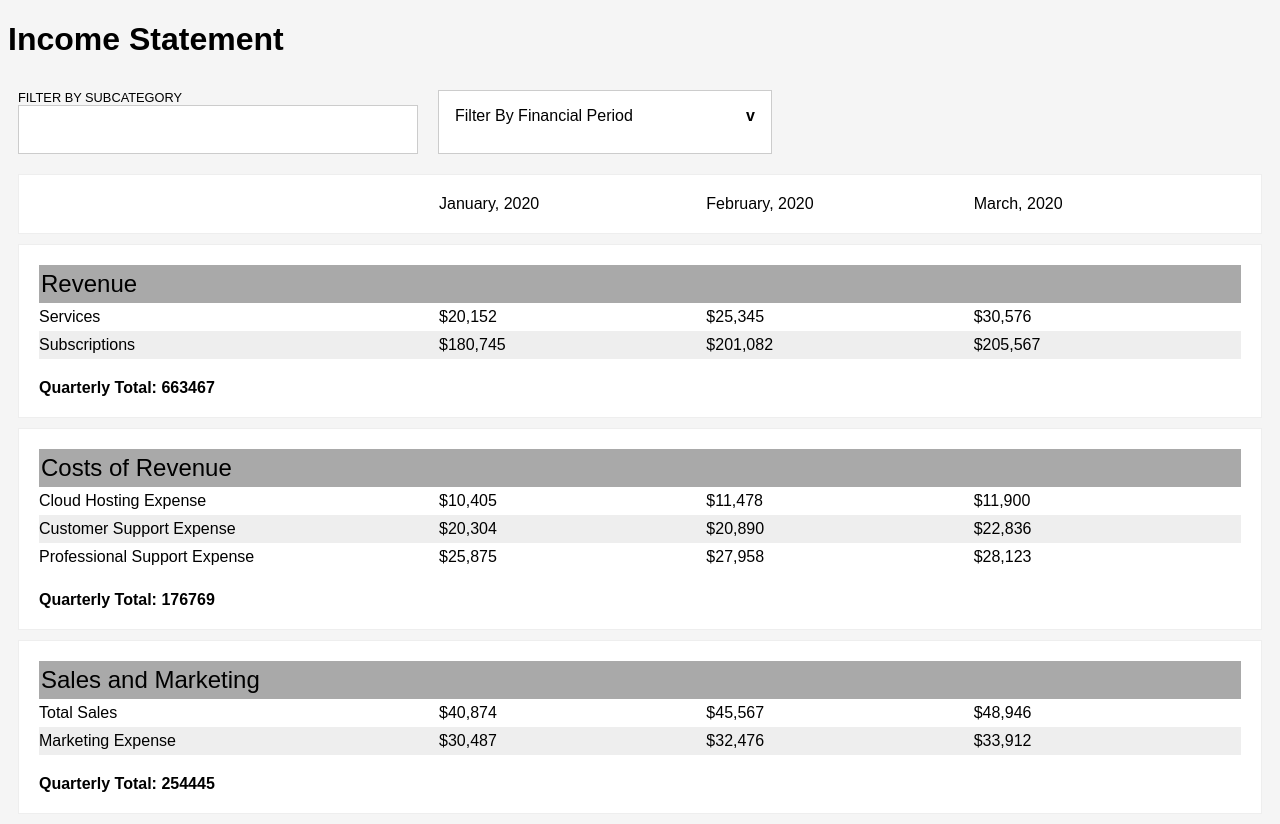
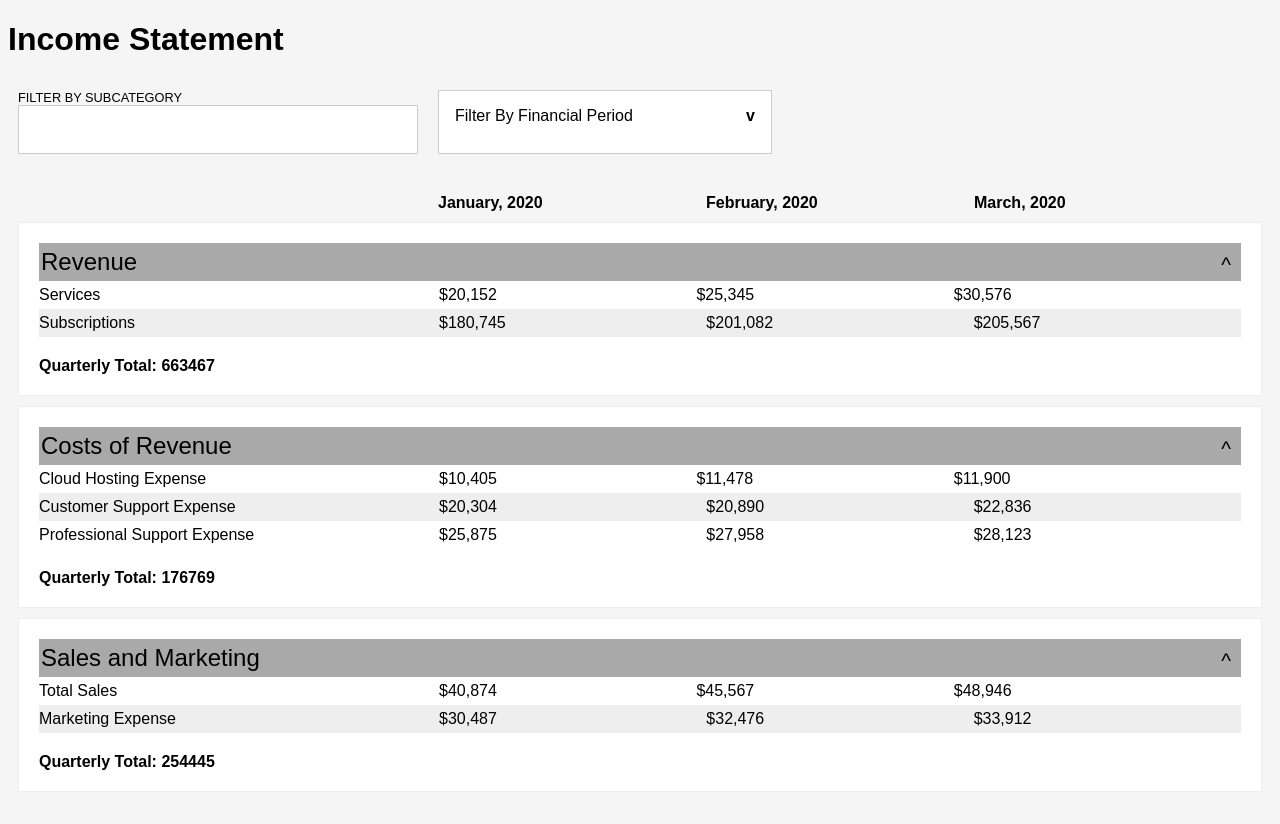
Before and after one commit to switzerb/IncomeStatementUI, a React (Create React App) app: page / in a window 1280 px wide. After the commit the page ends 802 px from the top, so only its background shows below. Built offline with nearby package versions, Linux system fonts and the light colour scheme.

Commit message:
Finish the collapse behavior

```diff
--- a/src/IncomeStatementTable.css
+++ b/src/IncomeStatementTable.css
@@ -1,5 +1,6 @@
 .TableHead {
     display: flex;
+    margin: 30px 30px 0 30px;
 }
 
 .TableHead-spacer {
@@ -8,6 +9,7 @@
 
 .TableHead-cell {
     flex: 1;
+    font-weight: bold;
 }
 
 .Subcategory {
--- a/src/IncomeStatementTable.js
+++ b/src/IncomeStatementTable.js
@@ -31,7 +31,6 @@ const IncomeStatementTable = ({data, headers}) => {
         <FilterContext>
             { filters => {
                 return <>
-                    <Section>
                         <div className="TableHead">
                             <div className="TableHead-spacer" />
                             {headers.map(h => {
@@ -40,7 +39,6 @@ const IncomeStatementTable = ({data, headers}) => {
                                 }
                             })}
                         </div>
-                    </Section>
                     {renderCategories(filters)}
                 </>
             }}
--- a/src/Section.css
+++ b/src/Section.css
@@ -16,3 +16,9 @@
     margin-top: 20px;
     font-weight: bold;
 }
+
+.Section-toggle {
+    float: right;
+    padding: 10px;
+    font-size: 1.3rem;
+}
--- a/src/Section.js
+++ b/src/Section.js
@@ -1,13 +1,28 @@
-import React from "react";
+import React, { useState } from "react";
 
 import "./Section.css";
 
 // collapsible
 const Section = ({label, total, children}) => {
-    return (<div className="Section">
-        {label && <div className="Section-label">{label}</div>}
-        {children}
-        {total && <div className="Section-total">Quarterly Total: {total}</div>}
-    </div>);
+    const [open, setOpen] = useState(true);
+
+    const toggleOpen = () => setOpen(!open);
+
+    return (
+        <div
+            className="Section"
+            onClick={toggleOpen}
+        >
+            <div className="Section-toggle">{ open ? "^" : "V" }</div>
+            {label && <div className="Section-label">{label}</div>}
+            { open
+                ? <>
+                    {children}
+                    {total && <div className="Section-total">Quarterly Total: {total}</div>}
+                </>
+                : null
+            }
+        </div>
+    );
 }
 export default Section;
```
